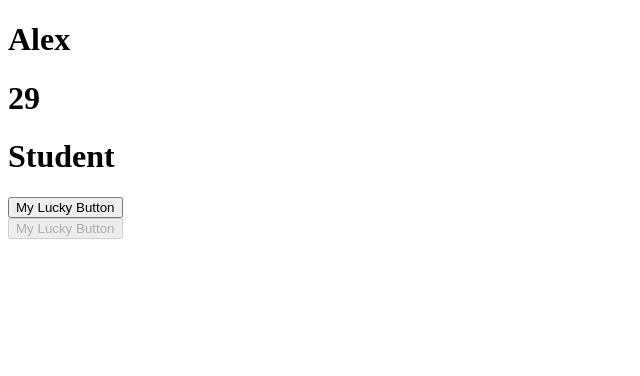
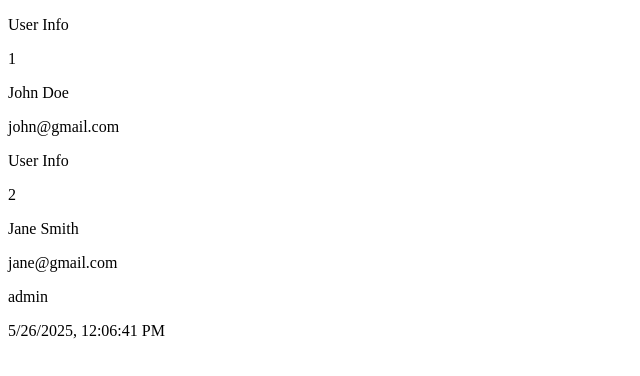
Before and after one commit to DevanshSK/React-Mastery-Journey, a React (Vite) app in the folder ts-demos/: page / in a window 1280 px wide. Shown: the top 376 px of the page, without its empty margins (0-640 px from the left). Built offline with nearby package versions, Linux system fonts and the light colour scheme.

Commit message:
React with Typescript: Reusable types done

```diff
--- a/ts-demos/src/App.tsx
+++ b/ts-demos/src/App.tsx
@@ -1,11 +1,35 @@
-import Button from "./components/Button"
-import User from "./components/User"
+// # Component Prop Typing
+// import Button from "./components/Button"
+// import User from "./components/User"
+
+import AdminInfo from "./components/reusable-types/AdminInfo"
+import UserInfo from "./components/reusable-types/UserInfo"
+import type { AdminInfoType, Info } from "./types/types"
+
+// # Reusable Prop Types
 
 const App = () => {
+
+    // # Reusable Prop Types
+    const user: Info = {
+        id: 1,
+        name: "John Doe",
+        email: 'john@gmail.com',
+    }
+    const admin: AdminInfoType = {
+        id: 2,
+        name: "Jane Smith",
+        email: 'jane@gmail.com',
+        role: 'admin',
+        lastLogin: new Date(),
+    }
+    // # Reusable Prop Types
+
     return (
         <div>
 
-            <User name="Alex" age={29} isStudent={true} />
+            {/* # Component Prop Typing */}
+            {/* <User name="Alex" age={29} isStudent={true} />
             <Button
                 label="My Lucky Button"
                 disabled={false}
@@ -19,10 +43,19 @@ const App = () => {
                 onClick={() => {
                     alert("This is second alert")
                 }}
-            />
+            /> */}
             {/* <User>
                 <p>Hello there</p>
             </User> */}
+            {/* # Component Prop Typing */}
+
+
+
+
+            {/* # Reusable Prop Typing */}
+            <UserInfo user={user} />
+            <AdminInfo admin={admin} />
+            {/* # Reusable Prop Typing */}
         </div>
     )
 }
--- /dev/null
+++ b/ts-demos/src/components/reusable-types/AdminInfo.tsx
@@ -0,0 +1,20 @@
+import type { AdminInfoType } from "../../types/types"
+
+interface Props{
+    admin: AdminInfoType;
+}
+
+const AdminInfo = ( { admin }: Props ) => {
+  return (
+    <div>
+        <p>User Info</p>
+        <p>{admin.id}</p>
+        <p>{admin.name}</p>
+        <p>{admin.email}</p>
+        <p>{admin.role}</p>
+        <p>{admin.lastLogin.toLocaleString()}</p>
+    </div>
+  )
+}
+
+export default AdminInfo
--- /dev/null
+++ b/ts-demos/src/components/reusable-types/UserInfo.tsx
@@ -0,0 +1,18 @@
+import type { Info } from "../../types/types"
+
+interface Props{
+    user: Info;
+}
+
+const UserInfo = ({user}: Props) => {
+  return (
+    <div>
+        <p>User Info</p>
+        <p>{user.id}</p>
+        <p>{user.name}</p>
+        <p>{user.email}</p>
+    </div>
+  )
+}
+
+export default UserInfo
--- /dev/null
+++ b/ts-demos/src/types/types.ts
@@ -0,0 +1,12 @@
+type Info = {
+    id: number;
+    name: string;
+    email: string;
+}
+
+type AdminInfoType = Info & {
+    role: string;
+    lastLogin: Date;
+}
+
+export {type Info, type AdminInfoType};
```
